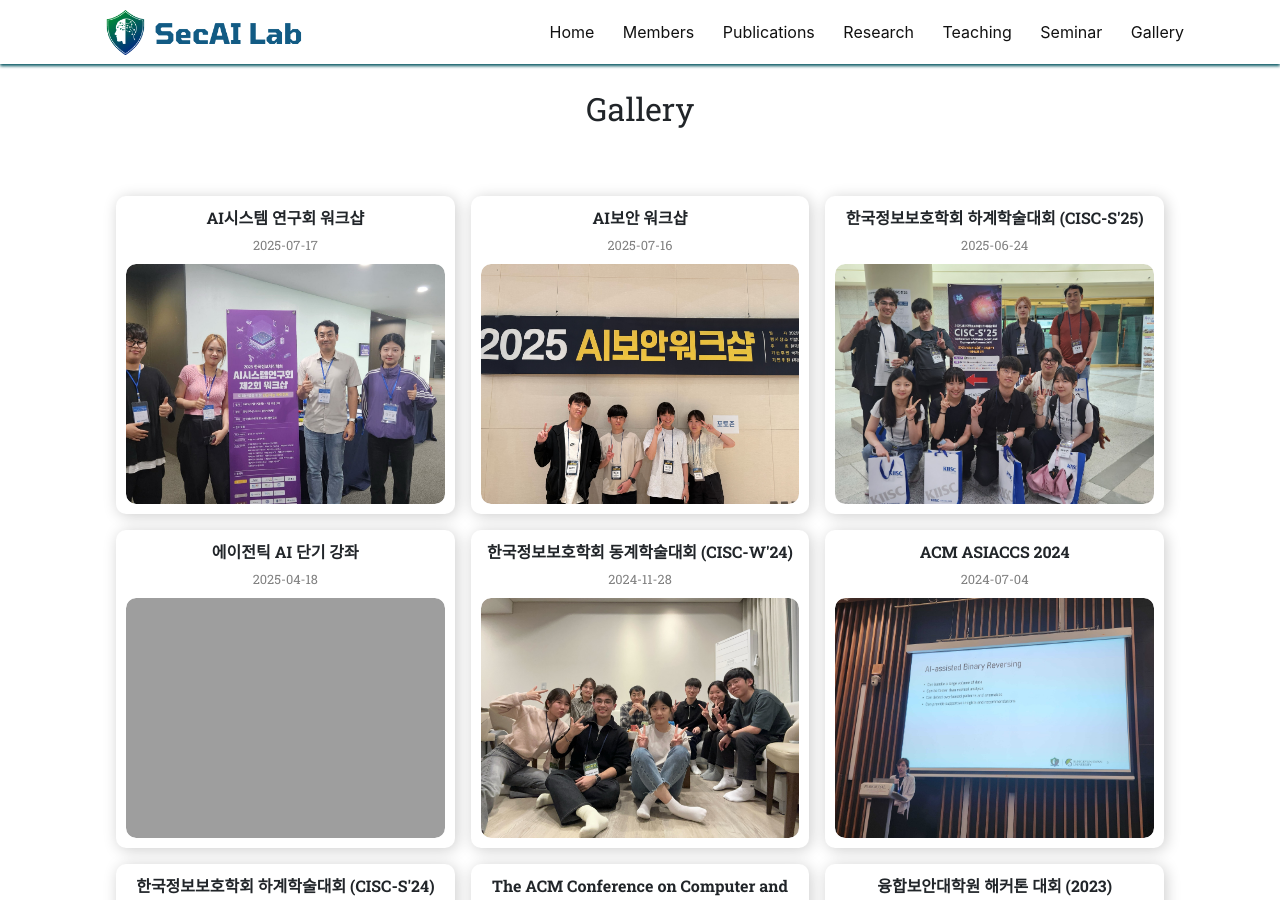
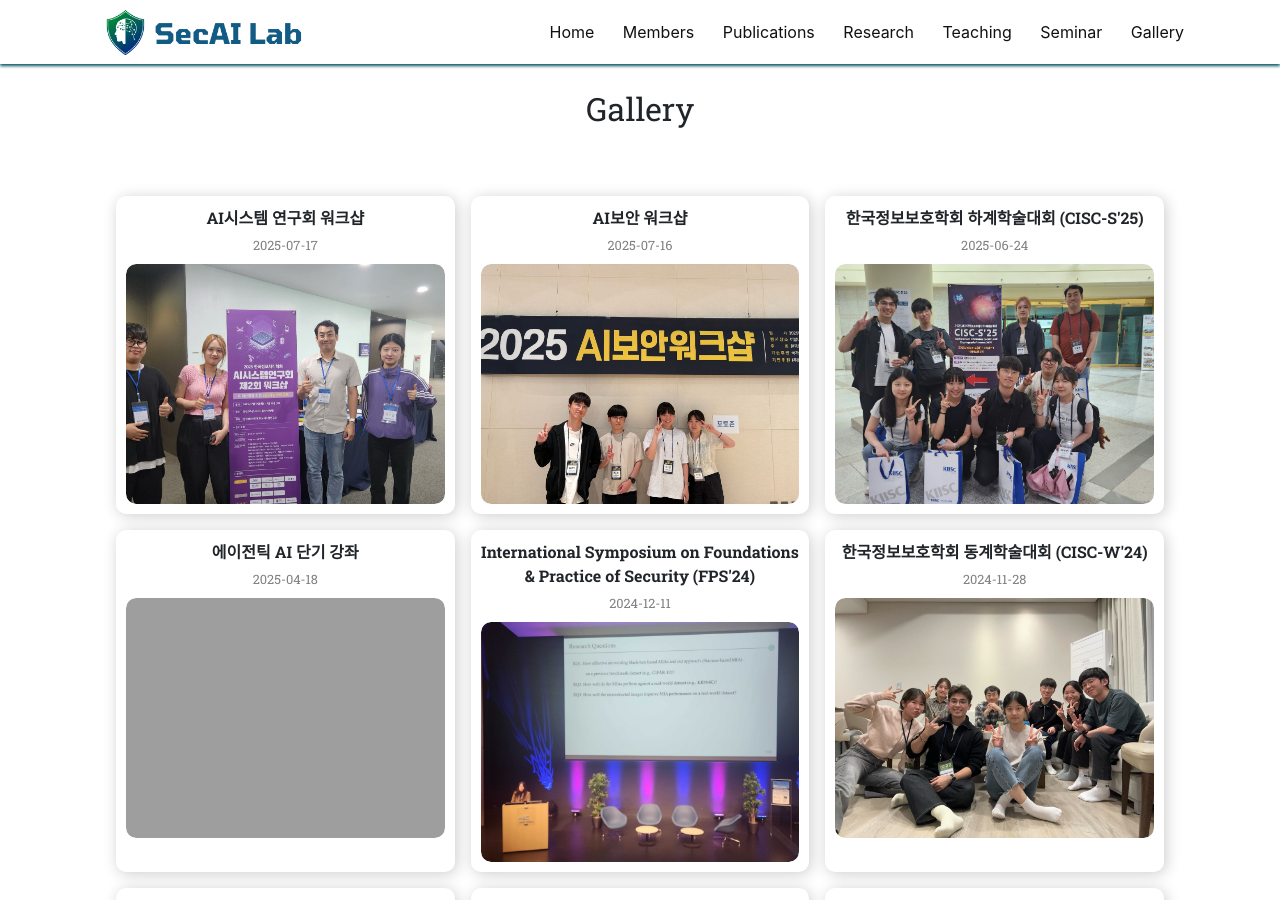
Before and after one commit to SecAI-Lab/secai-lab.github.io, a Jekyll site: the page built from pages/gallery.md, in a window 1280 px wide and 900 px high. Built offline with Jekyll 4.4.1, drawn with Linux system fonts in a browser that asks for light colours; nearby versions of some CDN libraries.

Commit message:
Update gallery.yml

```diff
--- a/_data/gallery.yml
+++ b/_data/gallery.yml
@@ -17,6 +17,11 @@
   images:
     - filename: 250418.JPG
       date: "2025-04-18"
+
+- title: "International Symposium on Foundations & Practice of Security (FPS'24)"
+  images:
+    - filename: 20241211.jpg
+      date: "2024-12-11"
 
 - title: "한국정보보호학회 동계학술대회 (CISC-W'24)"
   images:
```
